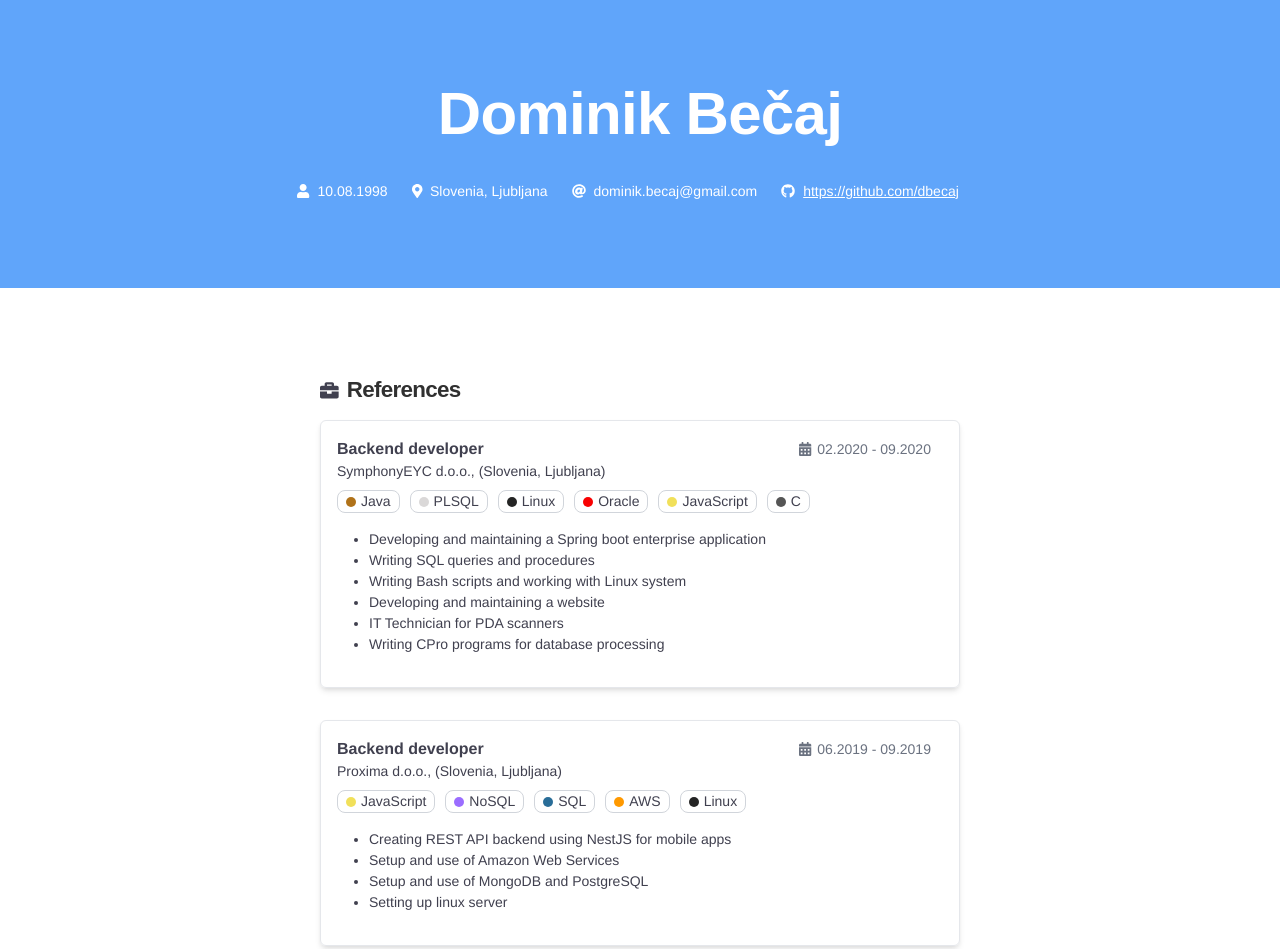
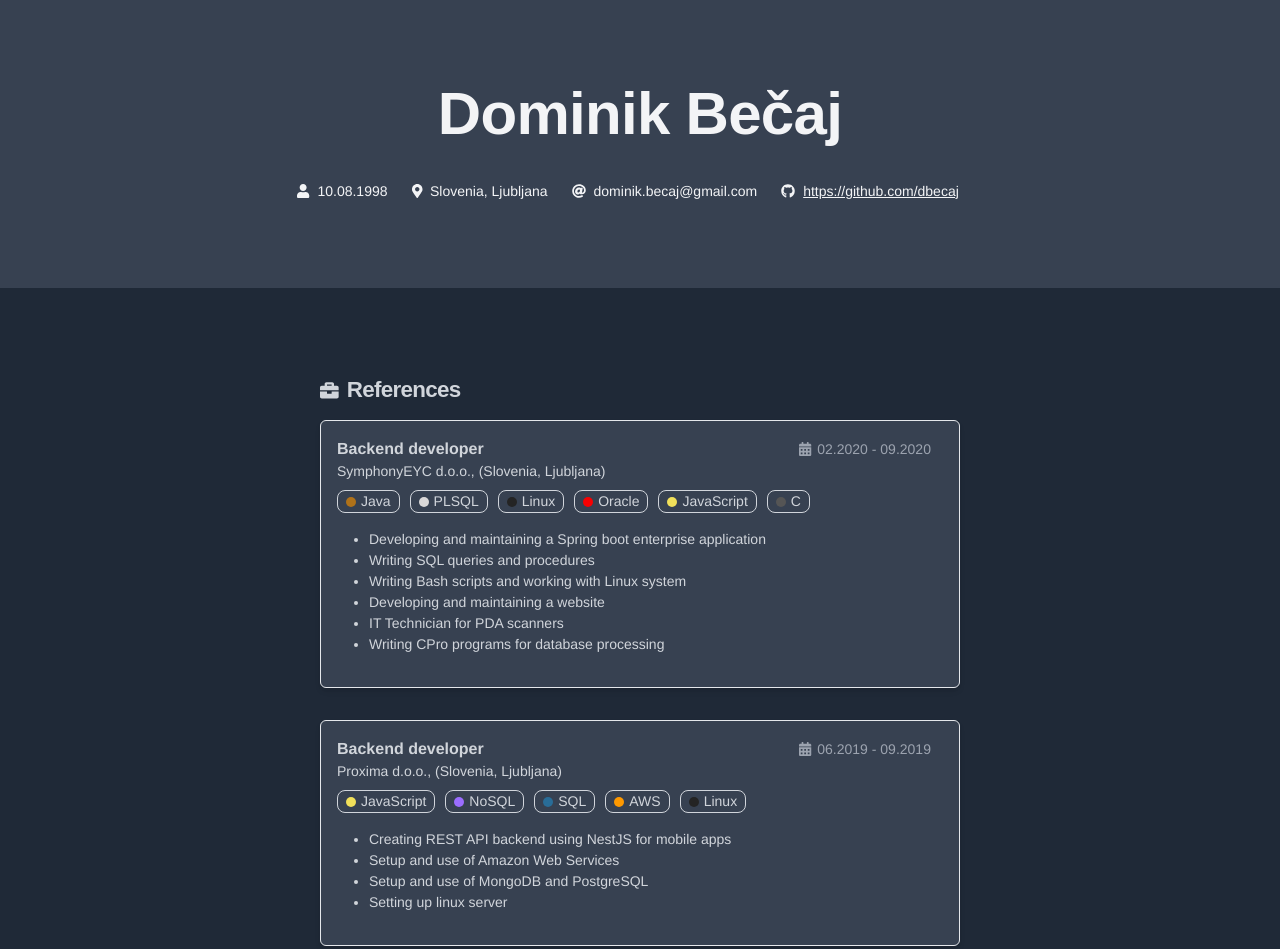
Before and after one commit to dbecaj/dbecaj.github.io, a Gatsby site: page / in a window 1280 px wide. Shown: the top 949 px of the page. Built offline with nearby package versions, Linux system fonts and the light colour scheme; Gatsby itself is replaced by a stand-in of ours.

Commit message:
Removed light theme; Dark theme is now only theme

```diff
--- a/src/components/edu-desc.js
+++ b/src/components/edu-desc.js
@@ -24,7 +24,7 @@ export function EduDesc(props) {
         </div>
 
         { /*Side information*/ }
-        <div class="flex flex-col ml-auto text-gray-500 dark:text-gray-400">
+        <div class="flex flex-col ml-auto text-gray-400">
           <DateItem
             startDate={props.startDate}
             endDate={props.endDate}
--- a/src/components/header.js
+++ b/src/components/header.js
@@ -5,7 +5,7 @@ export function Header(props) {
   return (
     <div class={`flex justify-center items-center w-full h-72 p-8 ${props.class}`}>
       <div>
-        <h1 class="nameTitle text-center mb-8 dark:text-gray-100">{props.name}</h1>
+        <h1 class="nameTitle text-center mb-8 text-gray-100">{props.name}</h1>
 
         <div class="flex flex-wrap justify-center">
           {props.userInfos.map(info => {
@@ -13,7 +13,7 @@ export function Header(props) {
               <InfoItem
                 icon={info.icon}
                 text={info.text}
-                class="infoItem mr-6 mt-2 dark:text-gray-100"
+                class="infoItem mr-6 mt-2 text-gray-100"
               />
             )
           })}
--- a/src/components/job-desc.js
+++ b/src/components/job-desc.js
@@ -12,7 +12,7 @@ export function JobDesc(props) {
           <DateItem
             startDate={props.startDate}
             endDate={props.endDate}
-            class="text-gray-500 w-36 dark:text-gray-400"
+            class="w-36 text-gray-400"
           />
         </div>
       </div>
--- a/src/components/layout.js
+++ b/src/components/layout.js
@@ -2,7 +2,7 @@ import React from "react"
 
 export default function Layout({ children }) {
   return (
-    <div class="mainContent mx-auto max-w-2xl pt-8 pb-24 px-4 dark:text-gray-300">
+    <div class="mainContent mx-auto max-w-2xl pt-8 pb-24 px-4 text-gray-300">
       { children }
     </div>
   )
--- a/src/components/section-heading.js
+++ b/src/components/section-heading.js
@@ -5,7 +5,7 @@ export function SectionHeading(props) {
   return (
     <div class={`flex items-center mt-14 mb-4 ${props.class}`}>
       <FontAwesomeIcon icon={props.icon} size="lg" />
-      <h3 class="sectionHeading ml-2 dark:text-gray-300">{props.title}</h3>
+      <h3 class="sectionHeading ml-2 text-gray-300">{props.title}</h3>
     </div>
   )
 }
--- a/src/pages/index.js
+++ b/src/pages/index.js
@@ -1,4 +1,4 @@
-import React, { useEffect } from "react"
+import React from "react"
 import Layout from "../components/layout"
 import { JobDesc } from "../components/job-desc";
 import { SkillItem } from "../components/skill-item";
@@ -13,26 +13,16 @@ import { InterestItem } from "../components/interest-item";
 export default function Home({ data }) {
 
   return (
-    <div class="dark:bg-gray-800">
+    <div class="bg-gray-800">
       <Helmet>
         <title>{SiteData.name}</title>
         <meta name="description" content={SiteData.description} />
-        { /* Changes website theme to dark mode if browser requests it (we can change it manually with localStorage.theme) */ }
-        <script>
-          {`
-          if (localStorage.theme === 'dark' || (!('theme' in localStorage) && window.matchMedia('(prefers-color-scheme: dark)').matches)) {
-            document.documentElement.classList.add('dark')
-          } else {
-            document.documentElement.classList.remove('dark')
-          }
-        `}
-        </script>
       </Helmet>
 
       <Header
         name={SiteData.name}
         userInfos={SiteData.userInfos}
-        class="bg-blue-400 dark:bg-gray-700"
+        class="bg-gray-700"
       />
 
       <Layout>
@@ -47,7 +37,7 @@ export default function Home({ data }) {
               position={job.position}
               technologies={job.technologies}
               tasks={job.tasks}
-              class="mb-8 shadow-md p-4 border rounded-md dark:bg-gray-700"
+              class="mb-8 shadow-md p-4 border rounded-md bg-gray-700"
             />
           )
         })}
@@ -75,7 +65,7 @@ export default function Home({ data }) {
               gradeAvg={education.gradeAvg}
               gradeTotal={education.gradeTotal}
               competencies={education.competencies}
-              class="mb-8 shadow-md p-4 border rounded-md dark:bg-gray-700"
+              class="mb-8 shadow-md p-4 border rounded-md bg-gray-700"
             />
           )
         })}
--- a/src/styles/global.css
+++ b/src/styles/global.css
@@ -10,7 +10,6 @@
   letter-spacing: -0.7px;
   line-height: 54px;
   text-transform: none;
-  color: #fff;
 }
 
 .infoItem {
@@ -21,7 +20,6 @@
   letter-spacing: normal;
   line-height: 21px;
   text-transform: none;
-  color: #fff;
 }
 
 .sectionHeading {
@@ -32,7 +30,6 @@
   letter-spacing: -0.7px;
   line-height: 28px;
   text-transform: none;
-  color: #303030;
 }
 
 .mainContent {
@@ -43,5 +40,4 @@
   letter-spacing: normal;
   line-height: 21px;
   text-transform: none;
-  color: #40404F;
 }
--- a/tailwind.config.js
+++ b/tailwind.config.js
@@ -1,8 +1,6 @@
 module.exports = {
-  darkMode: 'class',
-
   purge: ["./src/**/*.js", "./src/**/*.jsx", "./src/**/*.ts", "./src/**/*.tsx"],
   theme: {},
   variants: {},
-  plugins: [],
+  plugins: ['gatsby-plugin-postcss'],
 }
```
